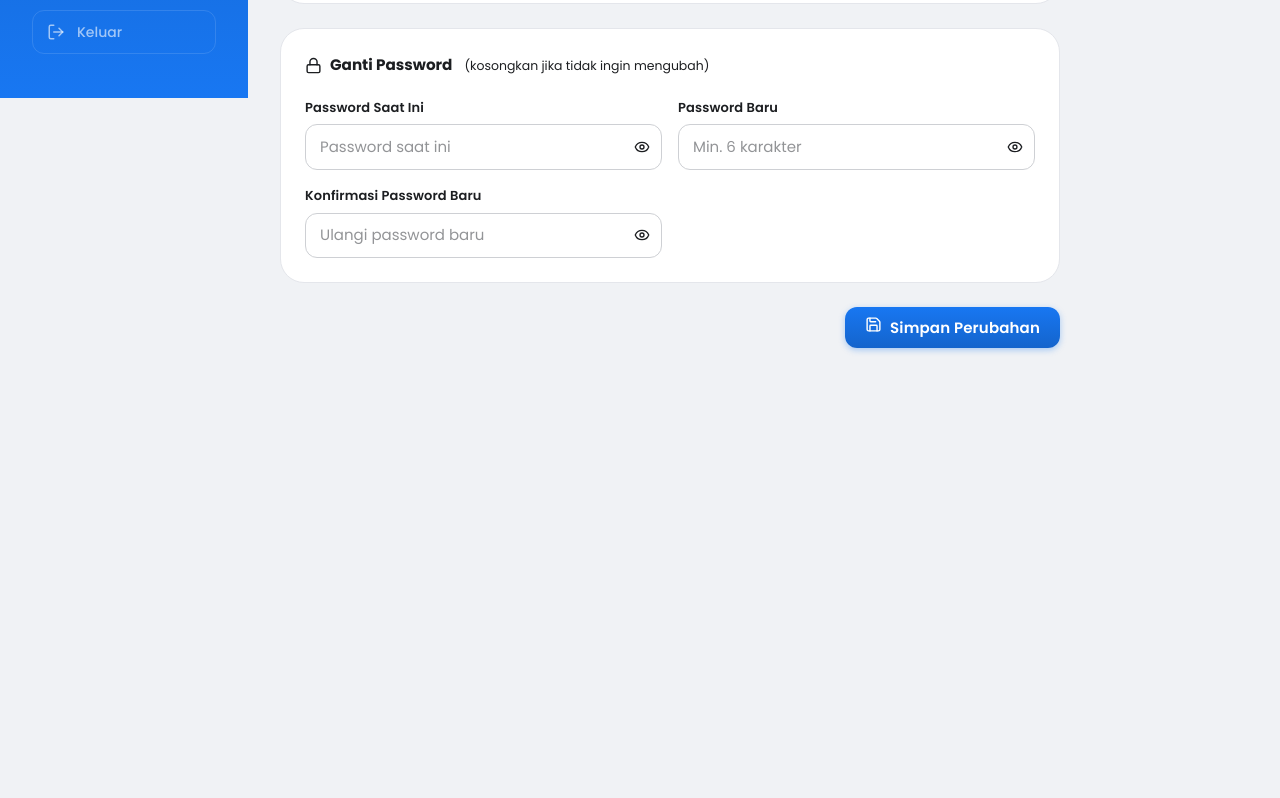
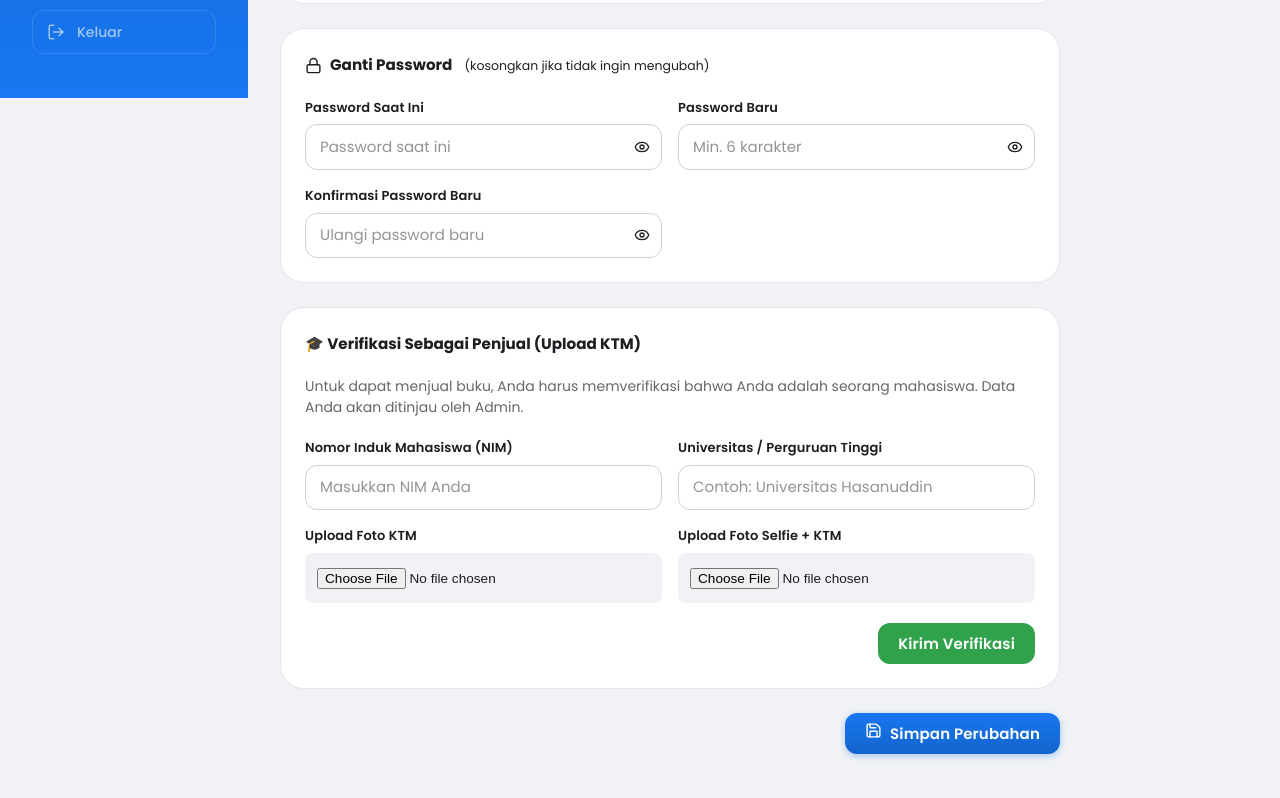
Before and after one commit to yiyawwws/bukutafixx, a React app in the folder frontend/: page /profile in a window 1280 px wide. Shown: the part 702-1500 px from the top of the page. Before the commit the page ends 1114 px from the top, so only its background shows below. Built offline with nearby package versions, Linux system fonts and the light colour scheme; the HTML template or start-up script is replaced by a standard one.

Commit message:
feat: add ktm verification upload flow for buyers to become sellers

```diff
--- a/frontend/src/pages/Profile.jsx
+++ b/frontend/src/pages/Profile.jsx
@@ -19,10 +19,23 @@ const Profile = () => {
     name:            user?.name || '',
     phone:           user?.phone || '',
     address:         user?.address || '',
+    nim:             user?.nim || '',
+    university:      user?.university || '',
     currentPassword: '',
     newPassword:     '',
     confirmPassword: '',
   });
+
+  const [ktmForm, setKtmForm] = useState({
+    nim: user?.nim || '',
+    university: user?.university || '',
+  });
+
+  const [ktmFile, setKtmFile] = useState(null);
+  const [selfieFile, setSelfieFile] = useState(null);
+  const [ktmPreview, setKtmPreview] = useState(null);
+  const [selfiePreview, setSelfiePreview] = useState(null);
+  const [uploadingKtm, setUploadingKtm] = useState(false);
   const [avatarFile, setAvatarFile]   = useState(null);
   const [avatarPreview, setAvatarPreview] = useState(null);
   const [saving, setSaving]           = useState(false);
@@ -46,6 +59,40 @@ const Profile = () => {
     setAvatarFile(file);
     setAvatarPreview(URL.createObjectURL(file));
     setErrorMsg('');
+  };
+
+  const handleKtmSubmit = async (e) => {
+    e.preventDefault();
+    if (!ktmForm.nim || !ktmForm.university || !ktmFile || !selfieFile) {
+      setErrorMsg('Semua data verifikasi wajib diisi.');
+      return;
+    }
+
+    try {
+      setUploadingKtm(true);
+      setErrorMsg('');
+      setSuccessMsg('');
+      const fd = new FormData();
+      fd.append('nim', ktmForm.nim);
+      fd.append('university', ktmForm.university);
+      fd.append('ktm_image', ktmFile);
+      fd.append('selfie_image', selfieFile);
+
+      const res = await api.post('/users/upload-ktm', fd, {
+        headers: { 'Content-Type': 'multipart/form-data' }
+      });
+
+      if (res.data.success) {
+        setSuccessMsg(res.data.message);
+        setUser(prev => ({ ...prev, ...res.data.data }));
+      } else {
+        setErrorMsg(res.data.message || 'Gagal mengunggah dokumen.');
+      }
+    } catch (err) {
+      setErrorMsg(err.response?.data?.message || 'Terjadi kesalahan saat upload.');
+    } finally {
+      setUploadingKtm(false);
+    }
   };
 
   const handleSubmit = async (e) => {
@@ -306,6 +353,86 @@ const Profile = () => {
           </div>
         )}
 
+        {/* ── Form Upload KTM (Jika belum diverifikasi dan belum upload) ─────────────────────────── */}
+        {!user?.is_verified && !user?.ktm_url && (
+          <div className="profile-section">
+            <div className="profile-section-title">
+              🎓 Verifikasi Sebagai Penjual (Upload KTM)
+            </div>
+            <Typography variant="small" color="muted" style={{ display: 'block', marginBottom: '1.25rem' }}>
+              Untuk dapat menjual buku, Anda harus memverifikasi bahwa Anda adalah seorang mahasiswa. Data Anda akan ditinjau oleh Admin.
+            </Typography>
+
+            <div className="profile-grid">
+              <Input
+                label="Nomor Induk Mahasiswa (NIM)"
+                id="profile-ktm-nim"
+                name="nim"
+                value={ktmForm.nim}
+                onChange={e => setKtmForm(prev => ({ ...prev, nim: e.target.value }))}
+                placeholder="Masukkan NIM Anda"
+              />
+              <Input
+                label="Universitas / Perguruan Tinggi"
+                id="profile-ktm-univ"
+                name="university"
+                value={ktmForm.university}
+                onChange={e => setKtmForm(prev => ({ ...prev, university: e.target.value }))}
+                placeholder="Contoh: Universitas Hasanuddin"
+              />
+
+              <div className="input-group">
+                <label className="input-label">Upload Foto KTM</label>
+                <div style={{ padding: '0.75rem', border: '1px dashed var(--color-border)', borderRadius: '8px', backgroundColor: 'var(--color-surface-50)' }}>
+                  <input
+                    type="file"
+                    accept="image/jpeg,image/png,image/webp"
+                    onChange={e => {
+                      const f = e.target.files[0];
+                      if(f) {
+                        setKtmFile(f);
+                        setKtmPreview(URL.createObjectURL(f));
+                      }
+                    }}
+                    style={{ fontSize: '0.85rem', width: '100%' }}
+                  />
+                  {ktmPreview && <img src={ktmPreview} alt="KTM Preview" style={{ marginTop: '0.75rem', maxWidth: '100px', borderRadius: '4px' }} />}
+                </div>
+              </div>
+
+              <div className="input-group">
+                <label className="input-label">Upload Foto Selfie + KTM</label>
+                <div style={{ padding: '0.75rem', border: '1px dashed var(--color-border)', borderRadius: '8px', backgroundColor: 'var(--color-surface-50)' }}>
+                  <input
+                    type="file"
+                    accept="image/jpeg,image/png,image/webp"
+                    onChange={e => {
+                      const f = e.target.files[0];
+                      if(f) {
+                        setSelfieFile(f);
+                        setSelfiePreview(URL.createObjectURL(f));
+                      }
+                    }}
+                    style={{ fontSize: '0.85rem', width: '100%' }}
+                  />
+                  {selfiePreview && <img src={selfiePreview} alt="Selfie Preview" style={{ marginTop: '0.75rem', maxWidth: '100px', borderRadius: '4px' }} />}
+                </div>
+              </div>
+            </div>
+
+            <div style={{ marginTop: '1.25rem', textAlign: 'right' }}>
+              <Button
+                type="button"
+                variant="success"
+                isLoading={uploadingKtm}
+                onClick={handleKtmSubmit}
+              >
+                Kirim Verifikasi
+              </Button>
+            </div>
+          </div>
+        )}
+
         {/* ── Submit ───────────────────────────────────────── */}
         <div className="profile-submit">
           <Button
```
Also changed, not shown: 2 other files (tests, documents, lock files or other folders).
